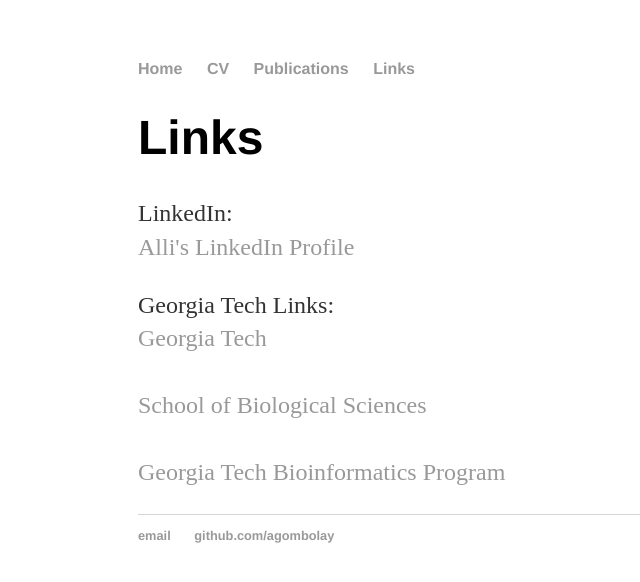
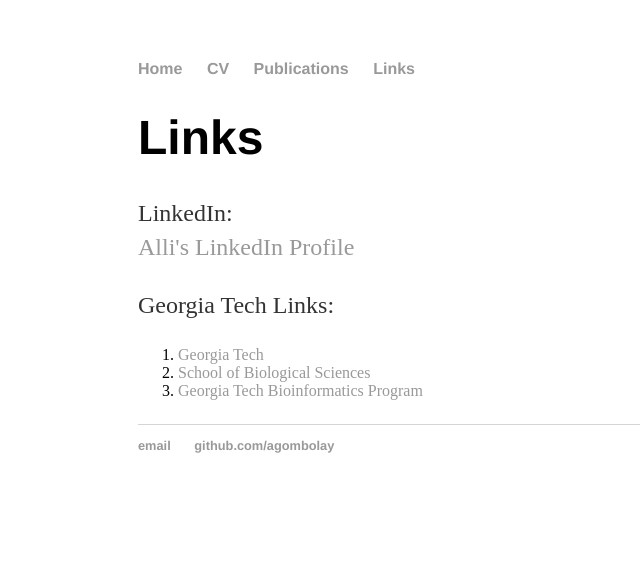
Before and after one commit to agombolay/agombolay.github.io, a Jekyll site: the page built from Links/index.html, in a window 1280 px wide. Shown: the top 582 px of the page, without its empty margins (54-694 px from the left). Built offline with Jekyll 4.4.1, drawn with Linux system fonts in a browser that asks for light colours.

Commit message:
Update index.html

```diff
--- a/Links/index.html
+++ b/Links/index.html
@@ -10,9 +10,10 @@ title: Alli Gombolay
 	</p>
 
 	<p>Georgia Tech Links:
-	<br><a href="http://www.gatech.edu/">Georgia Tech</a></br>
-	<br><a href="http://biosci.gatech.edu/">School of Biological Sciences</a></br>
-	<br><a href="http://www.bioinformatics.gatech.edu/">Georgia Tech Bioinformatics Program</a></br>
+	<ol>
+	<li><a href="http://www.gatech.edu/">Georgia Tech</a></li>
+	<li><a href="http://biosci.gatech.edu/">School of Biological Sciences</a></li>
+	<li><a href="http://www.bioinformatics.gatech.edu/">Georgia Tech Bioinformatics Program</a></li>
 	</p>
 
 </div><!-- /.blurb -->
```
